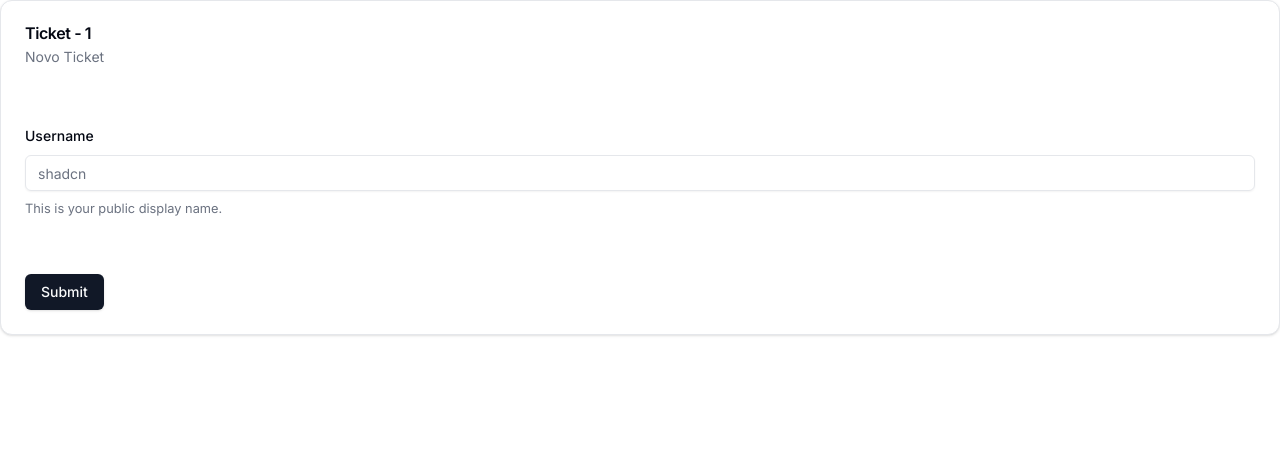
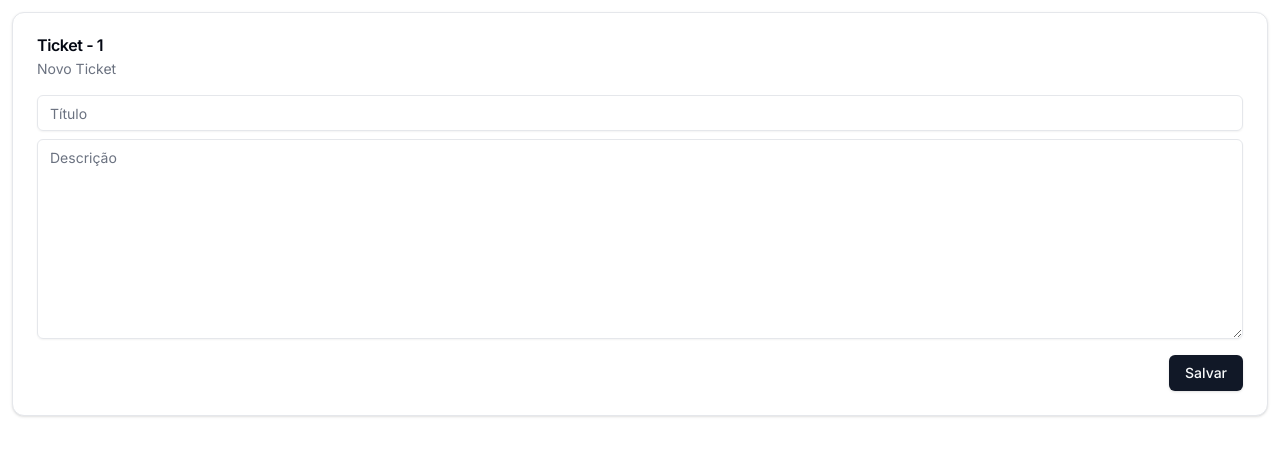
Before and after one commit to thalesms2/sup-f, a Next.js app: page /ticket in a window 1280 px wide. Shown: the top 456 px of the page. Built offline with nearby package versions, Linux system fonts and the light colour scheme.

Commit message:
feat: intial create ticket

```diff
--- a/package.json
+++ b/package.json
@@ -17,8 +17,10 @@
     "@radix-ui/react-radio-group": "^1.2.0",
     "@radix-ui/react-select": "^2.1.1",
     "@radix-ui/react-slot": "^1.1.0",
+    "@tanstack/react-query": "^5.52.1",
     "class-variance-authority": "^0.7.0",
     "clsx": "^2.1.1",
+    "lucide-react": "^0.435.0",
     "next": "14.2.6",
     "next-themes": "^0.3.0",
     "react": "^18",
@@ -29,6 +31,7 @@
     "zod": "^3.23.8"
   },
   "devDependencies": {
+    "@tanstack/eslint-plugin-query": "^5.52.0",
     "@types/node": "^20",
     "@types/react": "^18",
     "@types/react-dom": "^18",
--- a/src/app/layout.tsx
+++ b/src/app/layout.tsx
@@ -6,8 +6,8 @@ import "./globals.css";
 const inter = Inter({ subsets: ["latin"] });
 
 export const metadata: Metadata = {
-  title: "Create Next App",
-  description: "Generated by create next app",
+  title: "Support Facility",
+  description: "Ferramenta para suporte",
 };
 
 export default function RootLayout({
--- a/src/app/ticket/page.tsx
+++ b/src/app/ticket/page.tsx
@@ -19,6 +19,7 @@ import {
     CardHeader,
     CardTitle,
 } from "@/components/ui/card"
+import { Textarea } from "@/components/ui/textarea"
 
 import { useForm } from "react-hook-form"
 import { zodResolver } from "@hookform/resolvers/zod"
@@ -26,53 +27,58 @@ import { z } from "zod"
 
 
 const formSchema = z.object({
-    username: z.string().min(2).max(50),
+    title: z.string().min(5, { message: 'O título deve possuir mais de 5 caracteres' }).max(100, { message: 'O título não pode conter mais de 100 caracteres' }),
+    description: z.string().min(1, { message: 'A descrição deve possuir mais de 1 caractere'}).max(1000, { message: 'A descrição não pode conter mais de 1000 carecteres' }),
 })
-
 export default function Ticket() {
-    // 1. Define your form.
     const form = useForm<z.infer<typeof formSchema>>({
         resolver: zodResolver(formSchema),
         defaultValues: {
-        username: "",
+            title: "",
+            description: ""
         },
     })
-    // 2. Define a submit handler.
     function onSubmit(values: z.infer<typeof formSchema>) {
         // Do something with the form values.
-        // ✅ This will be type-safe and validated.
         console.log(values)
     }
     return(
         <div>
-            <Card>
+            <Card className="m-3">
                 <Form {...form}>
-                    <form onSubmit={form.handleSubmit(onSubmit)} className="space-y-8">
-                        <CardHeader>
+                    <form onSubmit={form.handleSubmit(onSubmit)} className="space-y-1">
+                        <CardHeader className="pb-3">
                             <CardTitle>Ticket - 1</CardTitle>
                             <CardDescription>Novo Ticket</CardDescription>
                         </CardHeader>
-                        <CardContent>
+                        <CardContent className="flex flex-col gap-y-2 pb-3">
                             <FormField
                                 control={form.control}
-                                name="username"
+                                name="title"
                                 render={({ field }) => (
                                 <FormItem>
-                                    <FormLabel>Username</FormLabel>
                                     <FormControl>
-                                    <Input placeholder="shadcn" {...field} />
+                                        <Input placeholder="Título" {...field} />
                                     </FormControl>
-                                    <FormDescription>
-                                    This is your public display name.
-                                    </FormDescription>
                                     <FormMessage />
                                 </FormItem>
                                 )}
                             />
-
+                            <FormField
+                                control={form.control}
+                                name="description"
+                                render={({ field }) => (
+                                <FormItem>
+                                    <FormControl>
+                                        <Textarea placeholder="Descrição" {...field} />
+                                    </FormControl>
+                                    <FormMessage />
+                                </FormItem>
+                                )}
+                            />
                         </CardContent>
-                        <CardFooter>
-                            <Button type="submit">Submit</Button>
+                        <CardFooter className="justify-end">
+                            <Button type="submit">Salvar</Button>
                         </CardFooter>
                     </form>
                 </Form>
--- /dev/null
+++ b/src/components/ui/textarea.tsx
@@ -0,0 +1,24 @@
+import * as React from "react"
+
+import { cn } from "@/lib/utils"
+
+export interface TextareaProps
+  extends React.TextareaHTMLAttributes<HTMLTextAreaElement> {}
+
+const Textarea = React.forwardRef<HTMLTextAreaElement, TextareaProps>(
+  ({ className, ...props }, ref) => {
+    return (
+      <textarea
+        className={cn(
+          "flex min-h-[200px] w-full rounded-md border border-input bg-transparent px-3 py-2 text-sm shadow-sm placeholder:text-muted-foreground focus-visible:outline-none focus-visible:ring-1 focus-visible:ring-ring disabled:cursor-not-allowed disabled:opacity-50",
+          className
+        )}
+        ref={ref}
+        {...props}
+      />
+    )
+  }
+)
+Textarea.displayName = "Textarea"
+
+export { Textarea }
```
Also changed, not shown: 2 other files (tests, documents, lock files or other folders).
